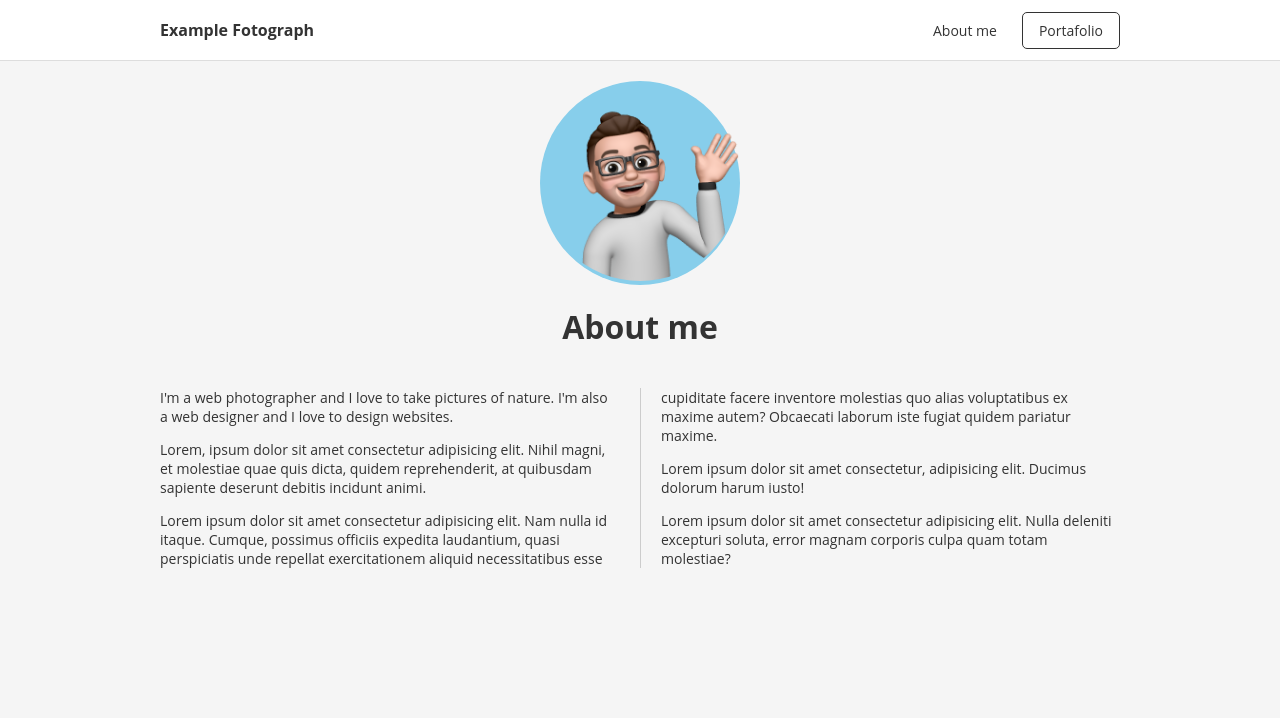
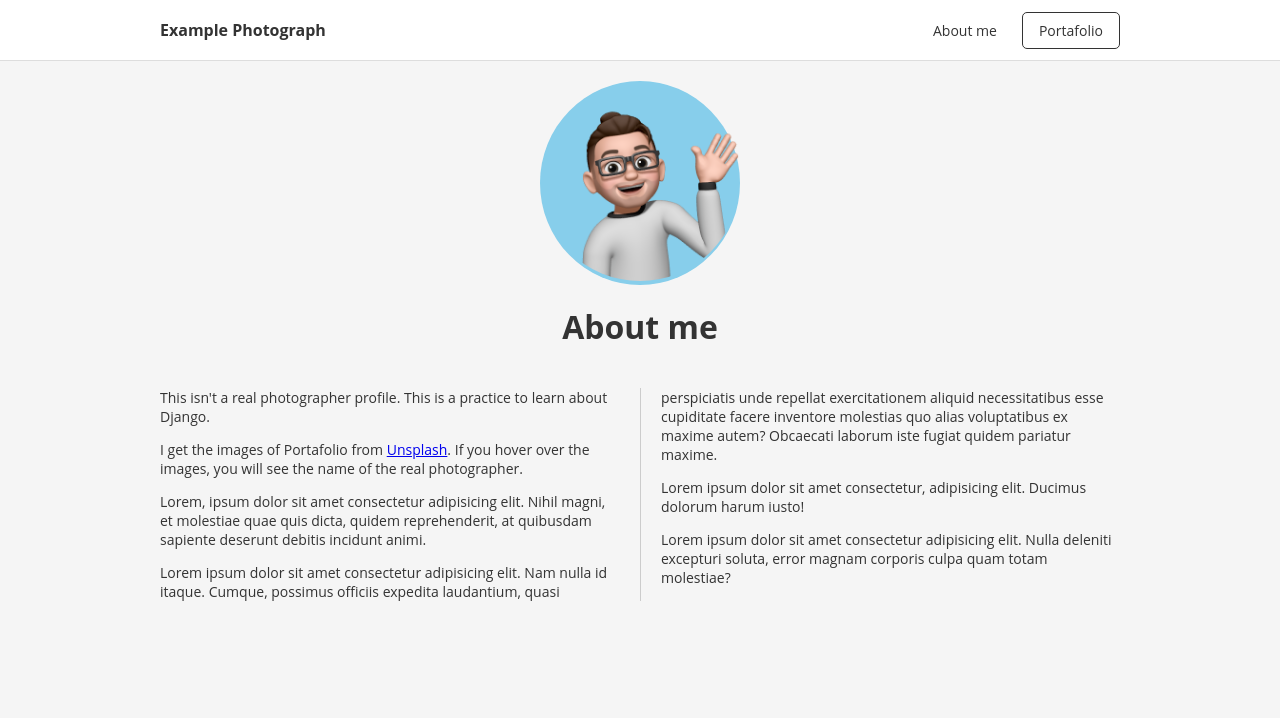
Before and after one commit to alesdevux/django-openbootcamp, a Django app: page / in a window 1280 px wide. Shown: the top 718 px of the page. Run offline with Django 4.2, Linux system fonts and the light colour scheme.

Commit message:
💬 change text of project

```diff
--- a/practicaplantillas/templates/layouts/partials/menu.html
+++ b/practicaplantillas/templates/layouts/partials/menu.html
@@ -1,7 +1,7 @@
 <header>
   <div class="container">
     <h6>
-      <a href="{% url 'index' %}">Example Fotograph</a>
+      <a href="{% url 'index' %}">Example Photograph</a>
     </h6>
     <nav>
       <ul>
--- a/practicaplantillas/templates/partials/about-me.html
+++ b/practicaplantillas/templates/partials/about-me.html
@@ -5,7 +5,10 @@
 <h1>About me</h1>
 <section class="about-me-intro">
   <p>
-    I'm a web photographer and I love to take pictures of nature. I'm also a web designer and I love to design websites.
+    This isn't a real photographer profile. This is a practice to learn about Django.
+  </p>
+  <p>
+    I get the images of Portafolio from <a target="_blank" rel="noopener noreferrer" href="https://unsplash.com/">Unsplash</a>. If you hover over the images, you will see the name of the real photographer.
   </p>
   <p>
     Lorem, ipsum dolor sit amet consectetur adipisicing elit. Nihil magni, et molestiae quae quis dicta, quidem reprehenderit, at quibusdam sapiente deserunt debitis incidunt animi.
```
